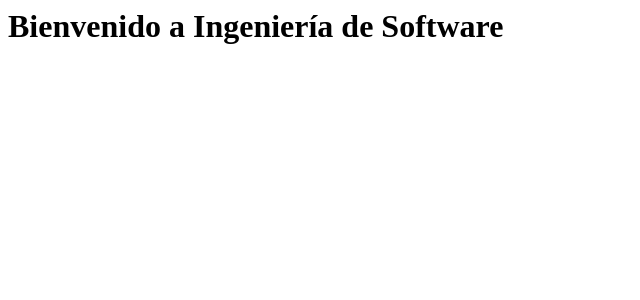
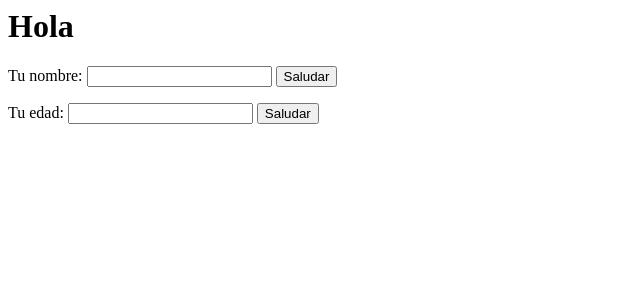
Before and after one commit to Jav4nsJuice/Ejercicio-npm, a JavaScript app: page / in a window 1280 px wide. Shown: the top 300 px of the page, without its empty margins (0-640 px from the left). Built offline with nearby package versions, Linux system fonts and the light colour scheme; the HTML template or start-up script is replaced by a standard one.

Commit message:
Commit Rebanadas 1 y 2

```diff
--- a/index.html
+++ b/index.html
@@ -1,6 +1,16 @@
 <html>
   <body>
-    <h1>Bienvenido a Ingeniería de Software</h1>
+    <h1>Hola</h1>
+    <form id='saludador-form'>
+      <label for='nombre-input'>Tu nombre:</label>
+      <input type='text' id='nombre-input' />
+      <input type='submit' value='Saludar' />
+    </form>
+    <form id='saludador-con-edad-form'>
+      <label for='edad-input'>Tu edad:</label>
+      <input type='text' id='edad-input' />
+      <input type='submit' value='Saludar' />
+    </form>
     <script src="./src/index.js"></script>
   </body>
 </html>
--- a/src/App.js
+++ b/src/App.js
@@ -1 +1,22 @@
-alert("Presiona OK si estas list@ para empezar con javascript");
+// alert("Presiona OK si estas list@ para empezar con javascript");
+const nombre = document.querySelector('#nombre-input');
+const form = document.querySelector('#saludador-form');
+const form_edad = document.querySelector('#saludador-con-edad-form');
+const edad = document.querySelector('#edad-input');
+// alert(nombre.value);
+form.addEventListener("submit", (event) =>{
+    alert("Hola: " + nombre.value + edad.value);
+});
+
+form_edad.addEventListener("submit", (event) =>{
+    if(edad.value <= 18){
+        alert("Hola Joven/Señorita " + nombre.value);
+    }else{
+        if(edad.value <=30){
+            alert("Hola Señor/Señora " + nombre.value);
+        }
+        else{
+            alert("Hola Don/Doña " + nombre.value)
+        }
+    }
+});
```
